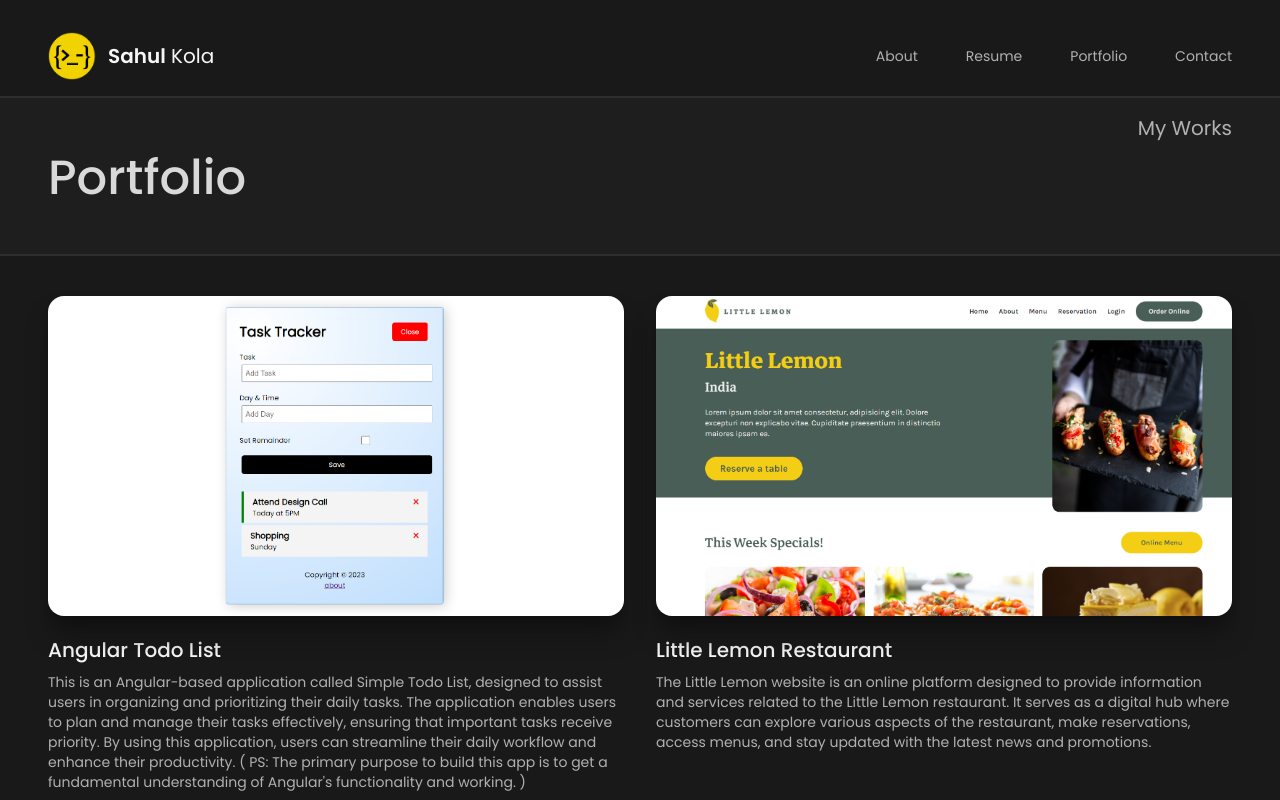
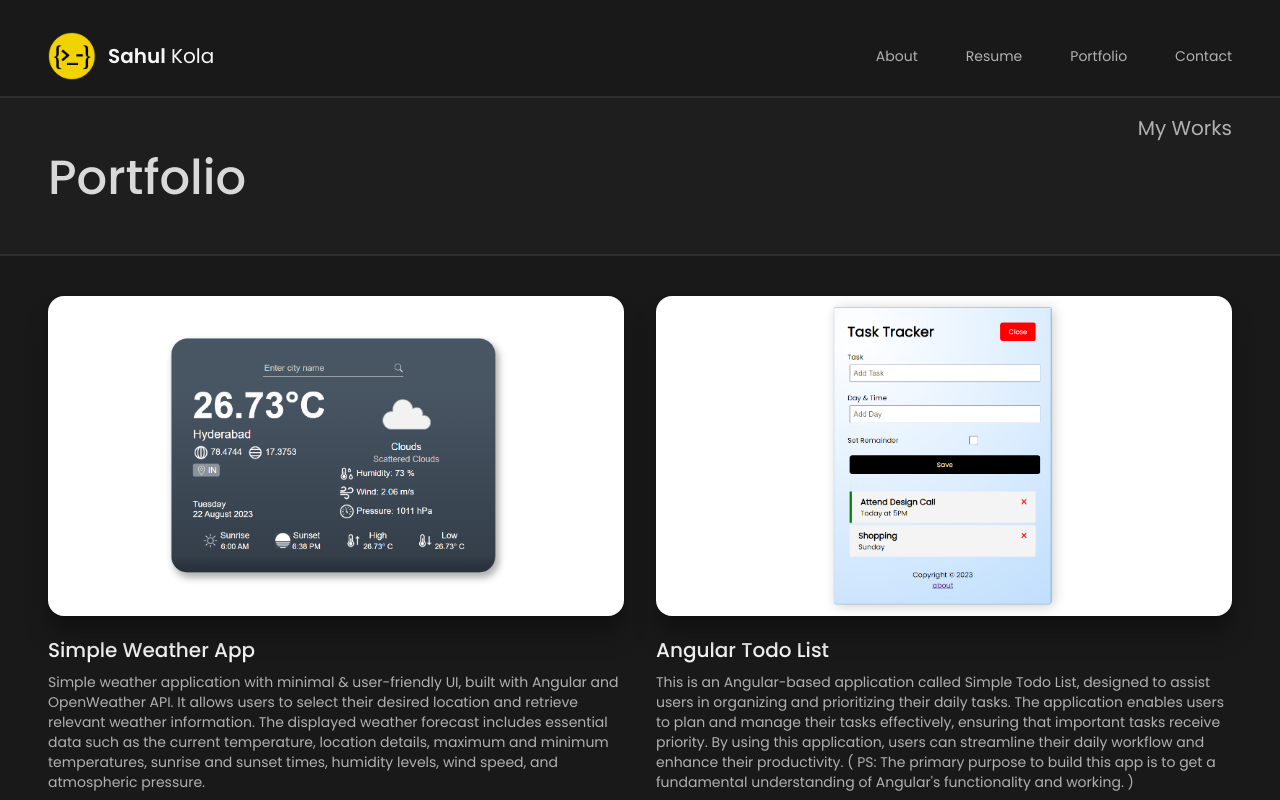
Before and after one commit to SahulKola/MyPortfolio, a React (Create React App) app: page /portfolio in a window 1280 px wide. Shown: the top 800 px of the page. Built offline with nearby package versions, Linux system fonts and the light colour scheme.

Commit message:
Updated new project

```diff
--- a/src/Pages/Home/index.tsx
+++ b/src/Pages/Home/index.tsx
@@ -1,6 +1,6 @@
 import imgUrl from "../../assets/profile-img.jpg";
 import { Link } from "react-router-dom";
-import { SiHashnode } from "react-icons/si";
+import { SiBehance } from "react-icons/si";
 import {
   IoLogoLinkedin,
   IoLogoTwitter,
@@ -32,8 +32,8 @@ const iconsArray = [
   },
 
   {
-    name: <SiHashnode size={20} />,
-    url: "https://sahulkola.hashnode.dev/",
+    name: <SiBehance size={20} />,
+    url: "https://www.behance.net/SaHulKola",
   },
 ];
 
--- a/src/data.ts
+++ b/src/data.ts
@@ -1,6 +1,7 @@
 import Jntuh from "./assets/projects/jntuh-gpa-calc.png";
 import CareerHub from "./assets/projects/career-hub.png";
 import AngularTodoList from "./assets/projects/angular-todo-list.png";
+import AngularWeatherApp from "./assets/projects/angular-weather-app.png";
 import BudgetBuddy from "./assets/projects/budget-buddy.png";
 import LittleLemon from "./assets/projects/little-lemon.png";
 import BuildAThon from "./assets/build-a-thon.png";
@@ -89,15 +90,24 @@ export interface IPortfolio {
 export const portfolios: IPortfolio[] = [
   {
     id: 1,
+    name: "Simple Weather App",
+    description:
+      "Simple weather application with minimal & user-friendly UI, built with Angular and OpenWeather API. It allows users to select their desired location and retrieve relevant weather information. The displayed weather forecast includes essential data such as the current temperature, location details, maximum and minimum temperatures, sunrise and sunset times, humidity levels, wind speed, and atmospheric pressure.",
+    url: "https://sahulkola.github.io/angular-weather-app/",
+    thumbnail: AngularWeatherApp,
+    techstack: ["Angular", "TypeScript", "OpenWeather API"],
+  },
+  {
+    id: 2,
     name: "Angular Todo List",
     description:
       "This is an Angular-based application called Simple Todo List, designed to assist users in organizing and prioritizing their daily tasks. The application enables users to plan and manage their tasks effectively, ensuring that important tasks receive priority. By using this application, users can streamline their daily workflow and enhance their productivity. ( PS: The primary purpose to build this app is to get a fundamental understanding of Angular's functionality and working. ) ",
-    url: "#",
+    url: "https://sahulkola.github.io/angular-todo-list/",
     thumbnail: AngularTodoList,
     techstack: ["Angular", "TypeScript"],
   },
   {
-    id: 2,
+    id: 3,
     name: "Little Lemon Restaurant",
     description:
       "The Little Lemon website is an online platform designed to provide information and services related to the Little Lemon restaurant. It serves as a digital hub where customers can explore various aspects of the restaurant, make reservations, access menus, and stay updated with the latest news and promotions.",
@@ -106,7 +116,7 @@ export const portfolios: IPortfolio[] = [
     techstack: ["React", "React-Router-DOM", "Sass"],
   },
   {
-    id: 3,
+    id: 4,
     name: "JNTUH GPA Calc. - SGPA & CGPA Calculator",
     description:
       "A Web-based application that offers students to do mathematical computations which helps in finding accurate CGPA & SGPA with an interactive and user-friendly Graphical User Interface. It includes features like Target GPA Calculator which generates average SGPA to be scored in upcoming semesters to maintain Target GPA.The GPA score will be recorded in the database and users can track their progress by login.",
@@ -115,7 +125,7 @@ export const portfolios: IPortfolio[] = [
     techstack: ["HTML", "CSS", "Bootstrap", "MYSQL", "Flask"],
   },
   {
-    id: 4,
+    id: 5,
     name: "Budget Buddy - a personal expense Tracker",
     description:
       "This project secured top 10 position in India's Largest Build-A-Thon on Modern Application Development, a 7 Days Training Program on Building Morden Apps & Deploying on VMware Tanzu Application Service followed by 5 weeks Project Build-A-Thon conducted by SmartBridge Educational Services Pvt Ltd in association with VMware IT Academy",
@@ -124,7 +134,7 @@ export const portfolios: IPortfolio[] = [
     techstack: ["HTML", "CSS", "Bootstrap", "AOS.js", "MYSQL", "Flask"],
   },
   {
-    id: 5,
+    id: 6,
     name: "Career Hub",
     description:
       "A Job portal application that connects recruiters and job seekers where recruiters are the source of the resources, and the job seeker can find and apply for their targeted job. Users will have access to the career portal page where current openings are displayed which were uploaded by the recruiter of the company via the admin interface",
```
Also changed, not shown: src/assets/projects/angular-weather-app.png (added).
